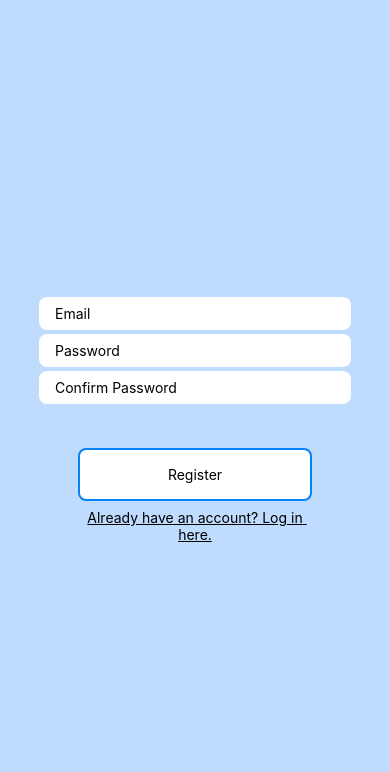
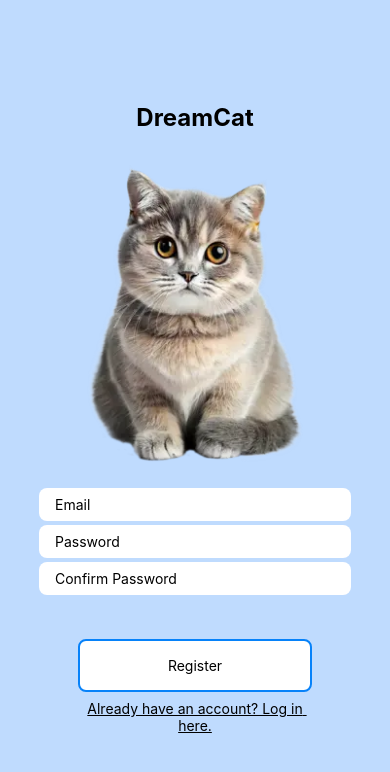
Before and after one commit to panjx-7339/sleep-app-team-6103, a React Native app: screen /Registration in a window 390 px wide. Shown: the top 772 px of the page. Built offline with nearby package versions, Linux system fonts and the light colour scheme; no server answers.

Commit message:
added cat logo

```diff
--- /dev/null
+++ b/src/components/Logo.js
@@ -0,0 +1,18 @@
+import { StyleSheet, Text, View } from "react-native";
+import React from "react";
+import Cat from "../screens/HomeScreen/components/Cat"
+
+const Logo = () => {
+    return (
+    <View>
+        <Text className="text-center text-2xl font-bold">
+            DreamCat
+        </Text>
+        <Cat />
+    </View>
+    );
+}
+
+export default Logo;
+
+const styles = StyleSheet.create({});
--- a/src/screens/HomeScreen/HomeScreen.js
+++ b/src/screens/HomeScreen/HomeScreen.js
@@ -10,7 +10,7 @@ const HomeScreen = () => {
     <SafeAreaView className="bg-blue-100 flex-1">
       <View className="h-full flex-1 bg-blue-100">
         <TopBar />
-        <View className="justify-center items-center">
+        <View className="flex-1 justify-center items-center">
           <Cat />
         </View>
         <NavigationTab />
--- a/src/screens/HomeScreen/components/Cat.js
+++ b/src/screens/HomeScreen/components/Cat.js
@@ -6,7 +6,7 @@ const Cat = () => {
     <View>
       <Image
         source={require("../../../../assets/cat-image.png")}
-        style={{ width: 500, height: 500 }}
+        style={{ width: 350, height: 350 }}
       />
     </View>
   );
--- a/src/screens/LoginScreen/LoginScreen.js
+++ b/src/screens/LoginScreen/LoginScreen.js
@@ -10,6 +10,7 @@ import {
 import React, { useEffect, useState } from "react";
 import { firebase } from "../../firebase/config";
 import { useNavigation } from "@react-navigation/native";
+import Logo from "../../components/Logo"
 
 const LoginScreen = () => {
   const [email, setEmail] = useState("");
@@ -57,6 +58,10 @@ const LoginScreen = () => {
       className="h-screen flex items-center justify-center bg-blue-200"
       behaviour="padding"
     >
+      <View>
+        <Logo />
+      </View>
+
       <View className="w-4/5">
         <TextInput
           className="bg-white px-4 py-2 rounded-lg mt-1"
--- a/src/screens/RegistrationScreen/RegistrationScreen.js
+++ b/src/screens/RegistrationScreen/RegistrationScreen.js
@@ -10,6 +10,7 @@ import {
 import React, { useEffect, useState } from "react";
 import { firebase } from "../../firebase/config";
 import { useNavigation } from "@react-navigation/native";
+import Logo from "../../components/Logo"
 
 const RegistrationScreen = () => {
   const [email, setEmail] = useState("");
@@ -39,6 +40,10 @@ const RegistrationScreen = () => {
       className="h-screen flex items-center justify-center bg-blue-200"
       behaviour="padding"
     >
+      <View>
+        <Logo />
+      </View>
+
       <View className="w-4/5">
         <TextInput
           className="bg-white px-4 py-2 rounded-lg mt-1"
```
